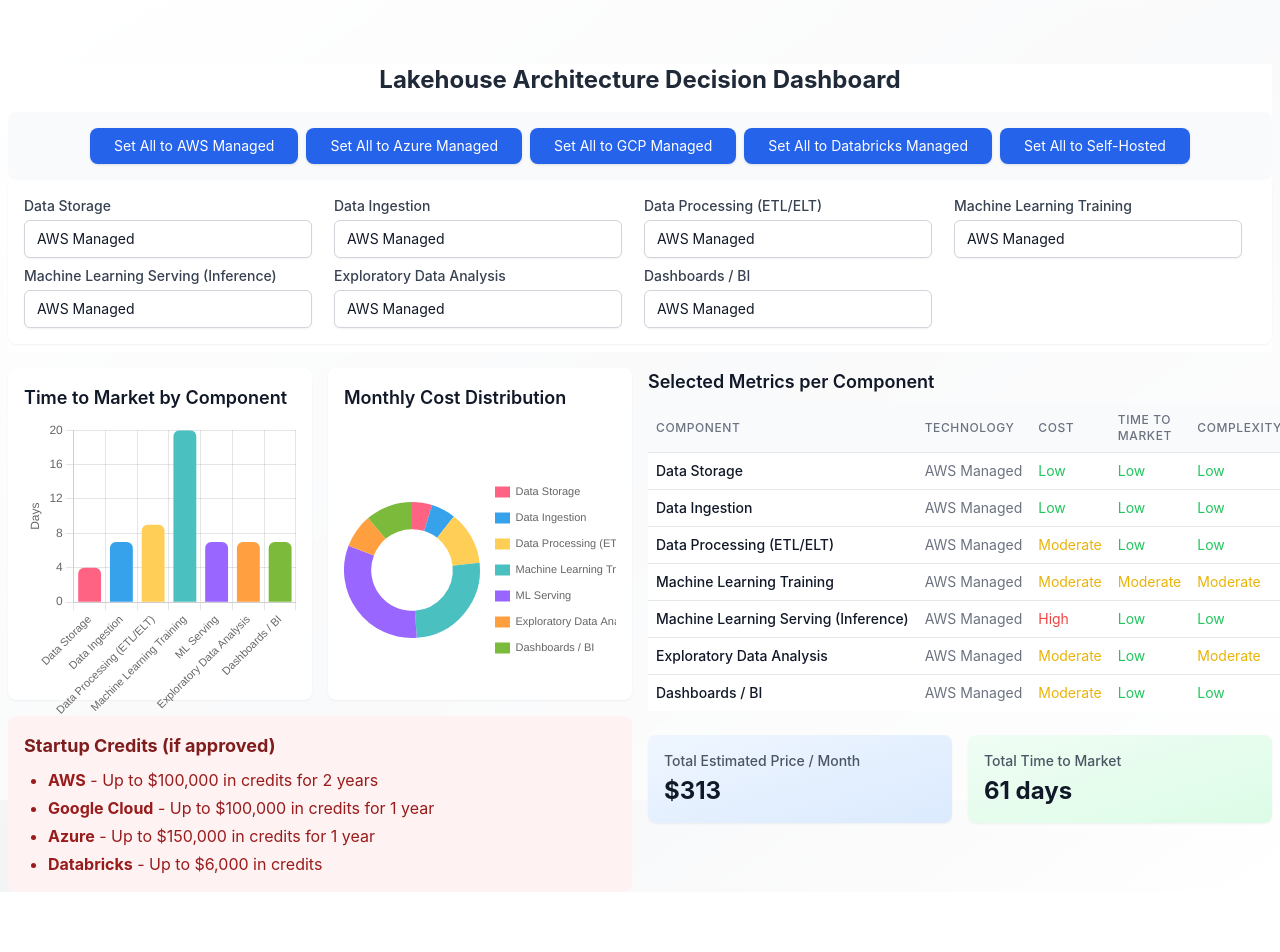
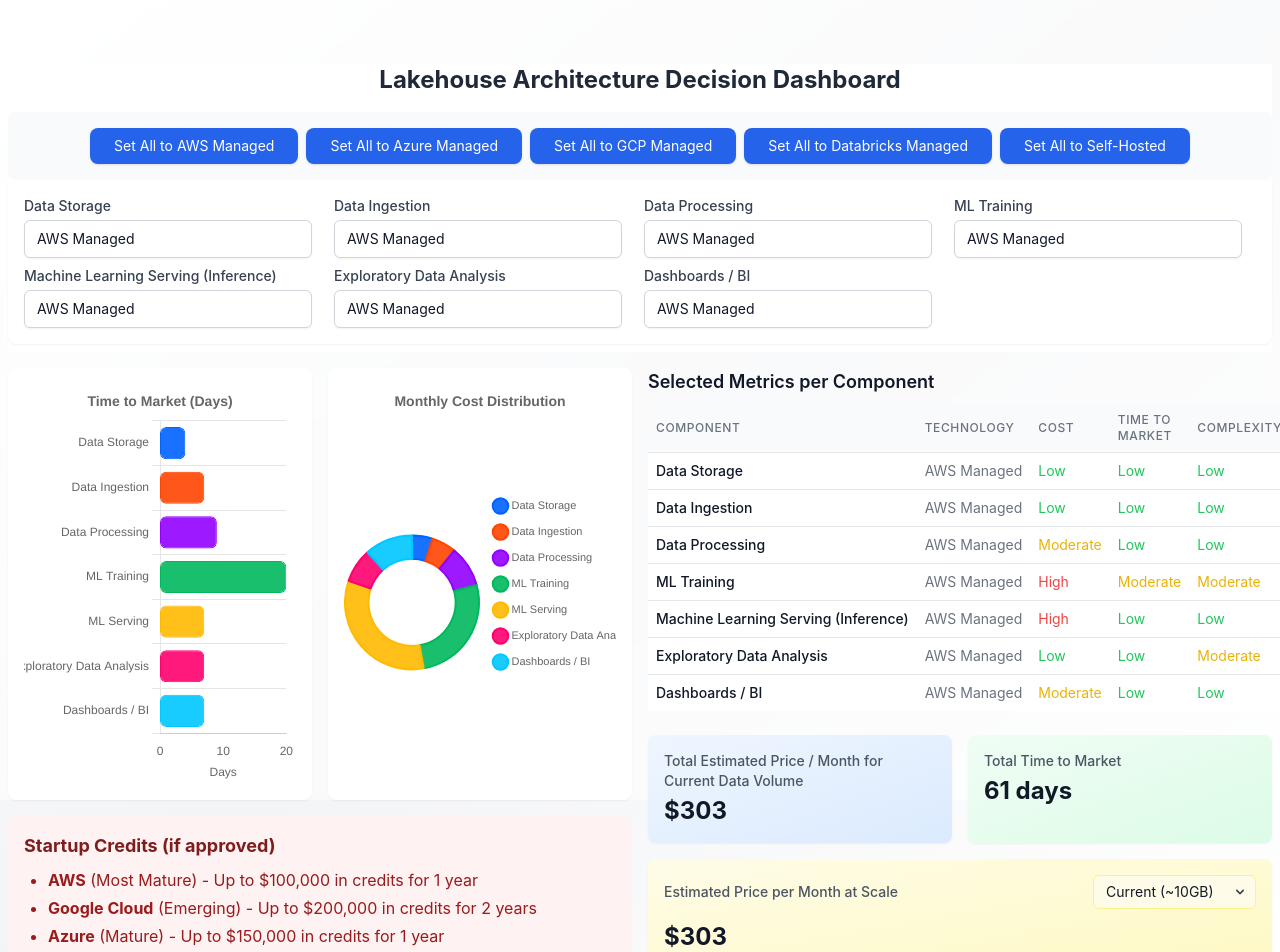
Before and after one commit to daiyaan-gp/lakehouse-decision-tool, a React (Create React App) app: page / in a window 1280 px wide. Shown: the top 952 px of the page. Before the commit the page ends 892 px from the top, so only its background shows below. Built offline with nearby package versions, Linux system fonts and the light colour scheme.

Commit message:
Update: Enhanced UI, added scaling features, and improved chart colors

```diff
--- a/src/components/CostDonutChart.jsx
+++ b/src/components/CostDonutChart.jsx
@@ -1,49 +1,63 @@
 import React from 'react';
 import { Doughnut } from 'react-chartjs-2';
 import { Chart as ChartJS, ArcElement, Tooltip, Legend } from 'chart.js';
+import { COMPONENT_COLORS } from './TimeToMarketChart';
 
 ChartJS.register(ArcElement, Tooltip, Legend);
 
+function shortenComponentName(name) {
+  if (name === "Machine Learning Serving (Inference)") return "ML Serving";
+  return name;
+}
+
 function CostDonutChart({ selectedData }) {
-  const shortenComponentName = (name) => {
-    if (name === "Machine Learning Serving (Inference)") return "ML Serving";
-    return name;
-  };
-
-  const componentCosts = selectedData.map(row => ({
-    component: shortenComponentName(row.component),
-    price: row.price || 0
-  }));
+  const componentCosts = selectedData.reduce((acc, item) => {
+    if (item && item.price > 0) {
+      acc[shortenComponentName(item.component)] = item.price;
+    }
+    return acc;
+  }, {});
 
   const data = {
-    labels: componentCosts.map(item => item.component),
+    labels: Object.keys(componentCosts),
     datasets: [
       {
-        data: componentCosts.map(item => item.price),
-        backgroundColor: [
-          '#FF6384',  // Pink
-          '#36A2EB',  // Blue
-          '#FFCE56',  // Yellow
-          '#4BC0C0',  // Teal
-          '#9966FF',  // Purple
-          '#FF9F40',  // Orange
-          '#7CBA3B',  // Green
-        ],
-        borderWidth: 0,
+        data: Object.values(componentCosts),
+        backgroundColor: Object.keys(componentCosts).map(comp => {
+          const originalName = comp === "ML Serving" ? "Machine Learning Serving (Inference)" : comp;
+          return COMPONENT_COLORS[originalName].bg;
+        }),
+        borderColor: Object.keys(componentCosts).map(comp => {
+          const originalName = comp === "ML Serving" ? "Machine Learning Serving (Inference)" : comp;
+          return COMPONENT_COLORS[originalName].border;
+        }),
+        borderWidth: 2,
+        hoverOffset: 15
       },
     ],
   };
 
   const options = {
+    responsive: true,
+    maintainAspectRatio: false,
+    cutout: '65%',
     plugins: {
       legend: {
         position: 'right',
         labels: {
-          boxWidth: 15,
-          padding: 15,
           font: {
             size: 11
-          }
+          },
+          padding: 15,
+          usePointStyle: true,
+          pointStyle: 'circle'
+        }
+      },
+      title: {
+        display: true,
+        text: 'Monthly Cost Distribution',
+        font: {
+          size: 14
         }
       },
       tooltip: {
@@ -52,18 +66,15 @@
             const value = context.raw;
             const total = context.dataset.data.reduce((acc, curr) => acc + curr, 0);
             const percentage = ((value / total) * 100).toFixed(1);
-            return `${context.label}: $${value.toLocaleString()} (${percentage}%)`;
+            return `$${value} (${percentage}%)`;
           }
         }
       }
-    },
-    cutout: '60%',
-    maintainAspectRatio: false
+    }
   };
 
   return (
-    <div className="w-full h-[300px]">
-      <h2 className="text-lg font-semibold mb-2">Monthly Cost Distribution</h2>
+    <div style={{ height: '400px', width: '100%' }}>
       <Doughnut data={data} options={options} />
     </div>
   );
--- a/src/components/Dashboard.jsx
+++ b/src/components/Dashboard.jsx
@@ -10,11 +10,19 @@
 const COMPONENTS = [
   "Data Storage",
   "Data Ingestion",
-  "Data Processing (ETL/ELT)",
-  "Machine Learning Training",
+  "Data Processing",
+  "ML Training",
   "Machine Learning Serving (Inference)",
   "Exploratory Data Analysis",
   "Dashboards / BI"
+];
+
+// Add scaling factors after COMPONENTS array
+const SCALING_FACTORS = [
+    { label: "Current (~10GB)", value: 1 },
+    { label: "10–100 GB Data", value: 2.5 },
+    { label: "100 GB–1 TB Data", value: 5 },
+    { label: "1 TB–10 TB Data", value: 10 },
   ];
 
 function Dashboard() {
@@ -25,6 +33,9 @@
       return acc;
     }, {})
   );
+
+  // Add scaling factor state
+  const [scalingFactor, setScalingFactor] = useState(SCALING_FACTORS[0].value);
 
   // 2) Handler to change a single component's technology selection
   const handleSelectionChange = (component, tech) => {
@@ -53,6 +64,9 @@
     totalTimeToMarket: selectedData.reduce((sum, row) => sum + (row?.timeToMarketDays || 0), 0)
   };
 
+  // Add scaled price calculation
+  const scaledPrice = summaryMetrics.totalPrice * scalingFactor;
+
   // Add bulk update handler
   const handleBulkUpdate = (technology) => {
     const newSelections = COMPONENTS.reduce((acc, comp) => {
@@ -80,7 +94,9 @@
   return (
     <div className="max-w-[1920px] mx-auto px-2">
       <div className="sticky top-0 bg-white z-10 pb-2">
-        <h1 className="text-2xl font-bold mb-4 text-center text-gray-800">Lakehouse Architecture Decision Dashboard</h1>
+        <h1 className="text-2xl font-bold mb-4 text-center text-gray-800">
+          Lakehouse Architecture Decision Dashboard
+        </h1>
 
         {/* Alert for mixed providers */}
         {hasMixedProviders() && (
@@ -140,9 +156,9 @@
           <div className="bg-red-50 p-4 rounded-lg mt-4">
             <h3 className="text-lg font-bold mb-2 text-red-900">Startup Credits (if approved)</h3>
             <ul className="list-disc pl-6 space-y-1 text-red-800">
-              <li><span className="font-bold">AWS</span> - Up to $100,000 in credits for 2 years</li>
-              <li><span className="font-bold">Google Cloud</span> - Up to $100,000 in credits for 1 year</li>
-              <li><span className="font-bold">Azure</span> - Up to $150,000 in credits for 1 year</li>
+              <li><span className="font-bold">AWS</span> (Most Mature) - Up to $100,000 in credits for 1 year</li>
+              <li><span className="font-bold">Google Cloud</span> (Emerging) - Up to $200,000 in credits for 2 years</li>
+              <li><span className="font-bold">Azure</span> (Mature) - Up to $150,000 in credits for 1 year</li>
               <li><span className="font-bold">Databricks</span> - Up to $6,000 in credits</li>
             </ul>
           </div>
@@ -187,9 +203,10 @@
           </table>
 
           {/* Summary Section */}
-          <div className="mt-6 grid grid-cols-2 gap-4">
+          <div className="mt-6 space-y-4">
+            <div className="grid grid-cols-2 gap-4">
               <div className="p-4 bg-gradient-to-br from-blue-50 to-blue-100 rounded-lg shadow-sm">
-              <h3 className="text-sm font-medium text-gray-600 mb-1">Total Estimated Price / Month</h3>
+                <h3 className="text-sm font-medium text-gray-600 mb-1">Total Estimated Price / Month for Current Data Volume</h3>
                 <p className="text-2xl font-bold text-gray-900">$
                   <CountUp
                     end={summaryMetrics.totalPrice}
@@ -210,6 +227,39 @@
                 </p>
               </div>
             </div>
+
+            <div className="p-4 bg-gradient-to-br from-yellow-50 to-yellow-100 rounded-lg shadow-sm">
+              <div className="flex items-center justify-between mb-3">
+                <h3 className="text-sm font-medium text-gray-600">Estimated Price per Month at Scale</h3>
+                <div className="relative">
+                  <select
+                    value={scalingFactor}
+                    onChange={(e) => setScalingFactor(Number(e.target.value))}
+                    className="appearance-none bg-yellow-50 border border-yellow-200 text-sm rounded-md px-3 py-1.5 pr-8 focus:outline-none focus:ring-2 focus:ring-yellow-400 focus:border-yellow-400"
+                  >
+                    {SCALING_FACTORS.map(factor => (
+                      <option key={factor.value} value={factor.value}>
+                        {factor.label}
+                      </option>
+                    ))}
+                  </select>
+                  <div className="pointer-events-none absolute inset-y-0 right-0 flex items-center px-2 text-gray-700">
+                    <svg className="fill-current h-4 w-4" xmlns="http://www.w3.org/2000/svg" viewBox="0 0 20 20">
+                      <path d="M5.293 7.293a1 1 0 011.414 0L10 10.586l3.293-3.293a1 1 0 111.414 1.414l-4 4a1 1 0 01-1.414 0l-4-4a1 1 0 010-1.414z"/>
+                    </svg>
+                  </div>
+                </div>
+              </div>
+              <p className="text-2xl font-bold text-gray-900">$
+                <CountUp
+                  end={scaledPrice}
+                  separator=","
+                  duration={0.5}
+                  preserveValue={true}
+                />
+              </p>
+            </div>
+          </div>
         </div>
       </div>
     </div>
--- a/src/components/TimeToMarketChart.jsx
+++ b/src/components/TimeToMarketChart.jsx
@@ -19,48 +19,56 @@
   Legend
 );
 
+// Shared color scheme for components
+export const COMPONENT_COLORS = {
+  "Data Storage": { bg: 'rgba(0, 99, 255, 0.9)', border: 'rgb(0, 99, 255)' },             // Royal Blue
+  "Data Ingestion": { bg: 'rgba(255, 69, 0, 0.9)', border: 'rgb(255, 69, 0)' },           // Orange Red
+  "Data Processing": { bg: 'rgba(147, 0, 255, 0.9)', border: 'rgb(147, 0, 255)' },        // Electric Purple
+  "ML Training": { bg: 'rgba(0, 184, 92, 0.9)', border: 'rgb(0, 184, 92)' },              // Emerald Green
+  "Machine Learning Serving (Inference)": { bg: 'rgba(255, 186, 0, 0.9)', border: 'rgb(255, 186, 0)' }, // Golden Yellow
+  "Exploratory Data Analysis": { bg: 'rgba(255, 0, 110, 0.9)', border: 'rgb(255, 0, 110)' }, // Hot Pink
+  "Dashboards / BI": { bg: 'rgba(0, 199, 255, 0.9)', border: 'rgb(0, 199, 255)' }         // Cyan
+};
+
+function shortenComponentName(name) {
+  if (name === "Machine Learning Serving (Inference)") return "ML Serving";
+  return name;
+}
+
 function TimeToMarketChart({ selectedData }) {
-  const shortenComponentName = (name) => {
-    if (name === "Machine Learning Serving (Inference)") return "ML Serving";
-    return name;
-  };
-
-  const data = {
-    labels: selectedData.map(row => shortenComponentName(row.component)),
-    datasets: [
-      {
-        label: 'Time to Market (Days)',
-        data: selectedData.map(row => row.timeToMarketDays),
-        backgroundColor: [
-          '#FF6384',  // Pink
-          '#36A2EB',  // Blue
-          '#FFCE56',  // Yellow
-          '#4BC0C0',  // Teal
-          '#9966FF',  // Purple
-          '#FF9F40',  // Orange
-          '#7CBA3B',  // Green
-        ],
-        borderRadius: 6,
-      }
-    ]
-  };
-
   const options = {
+    indexAxis: 'y',
     responsive: true,
     maintainAspectRatio: false,
     plugins: {
       legend: {
         display: false
       },
+      title: {
+        display: true,
+        text: 'Time to Market (Days)',
+        font: {
+          size: 14
+        }
+      },
       tooltip: {
         callbacks: {
-          label: (context) => `${context.parsed.y} days`
+          label: (context) => `${context.parsed.x} days`
         }
       }
     },
     scales: {
       y: {
-        beginAtZero: true,
+        ticks: {
+          callback: function(value) {
+            return shortenComponentName(this.getLabelForValue(value));
+          }
+        }
+      },
+      x: {
+        grid: {
+          display: false
+        },
         title: {
           display: true,
           text: 'Days',
@@ -68,23 +76,27 @@
             size: 12
           }
         }
-      },
-      x: {
-        ticks: {
-          maxRotation: 45,
-          minRotation: 45,
-          font: {
-            size: 11
-          }
-        }
       }
     }
   };
 
+  const data = {
+    labels: selectedData.map(item => item.component),
+    datasets: [
+      {
+        data: selectedData.map(item => item.timeToMarketDays),
+        backgroundColor: selectedData.map(item => COMPONENT_COLORS[item.component].bg),
+        borderColor: selectedData.map(item => COMPONENT_COLORS[item.component].border),
+        borderWidth: 1,
+        borderRadius: 6,
+        borderSkipped: false
+      }
+    ]
+  };
+
   return (
-    <div className="w-full h-[300px]">
-      <h2 className="text-lg font-semibold mb-2">Time to Market by Component</h2>
-      <Bar data={data} options={options} />
+    <div style={{ height: '400px', width: '100%' }}>
+      <Bar options={options} data={data} />
     </div>
   );
 }
--- a/src/data/lakehouseMatrix.js
+++ b/src/data/lakehouseMatrix.js
@@ -86,43 +86,43 @@
     {
       component: "Data Ingestion",
       technology: "Self-Hosted",
-      cost: "Moderate",
+      cost: "Low",
       price: 15,
       timeToMarket: "Moderate",
       timeToMarketDays: 14,
       complexity: "High"
     },
 
-    // 3) Data Processing (ETL/ELT)
+    // 3) Data Processing
     {
-      component: "Data Processing (ETL/ELT)",
+      component: "Data Processing",
       technology: "AWS Managed",
       cost: "Moderate",
-      price: 40,
+      price: 30,
       timeToMarket: "Low",
-      timeToMarketDays: 9,   // Up from 5 to 7, reflecting iteration with AWS Glue/Step Functions
+      timeToMarketDays: 9,
       complexity: "Low"
     },
     {
-      component: "Data Processing (ETL/ELT)",
+      component: "Data Processing",
       technology: "Azure Managed",
       cost: "Moderate",
-      price: 42,
+      price: 32,
       timeToMarket: "Low",
-      timeToMarketDays: 7,  // Up from 5, especially if orchestrating more complex Data Factory pipelines
+      timeToMarketDays: 7,
       complexity: "Low"
     },
     {
-      component: "Data Processing (ETL/ELT)",
+      component: "Data Processing",
       technology: "GCP Managed",
       cost: "Moderate",
-      price: 40,
+      price: 30,
       timeToMarket: "Low",
       timeToMarketDays: 8,
       complexity: "Low"
     },
     {
-      component: "Data Processing (ETL/ELT)",
+      component: "Data Processing",
       technology: "Databricks Managed",
       cost: "Moderate",
       price: 55,
@@ -131,59 +131,59 @@
       complexity: "Low"
     },
     {
-      component: "Data Processing (ETL/ELT)",
+      component: "Data Processing",
       technology: "Self-Hosted",
-      cost: "Moderate",
-      price: 30,
+      cost: "Low",
+      price: 20,
       timeToMarket: "Moderate",
-      timeToMarketDays: 20,  // Increased from 28 to 45, Spark or other big data frameworks can be a slog
+      timeToMarketDays: 20,
       complexity: "High"
     },
 
-    // 4) Machine Learning Training
+    // 4) ML Training
     {
-      component: "Machine Learning Training",
+      component: "ML Training",
       technology: "AWS Managed",
-      cost: "Moderate",
+      cost: "High",
       price: 80,
       timeToMarket: "Moderate",
-      timeToMarketDays: 20, // Increased from 5, includes environment setup & iterative tuning
+      timeToMarketDays: 20,
       complexity: "Moderate"
     },
     {
-      component: "Machine Learning Training",
+      component: "ML Training",
       technology: "Azure Managed",
-      cost: "Moderate",
-      price: 85,
+      cost: "High",
+      price: 75,
       timeToMarket: "Moderate",
-      timeToMarketDays: 22, // Increased from 6 to 14, possibly multiple experiment runs & AutoML configurations
+      timeToMarketDays: 22,
       complexity: "Moderate"
     },
     {
-      component: "Machine Learning Training",
+      component: "ML Training",
       technology: "GCP Managed",
-      cost: "Moderate",
-      price: 75,
+      cost: "High",
+      price: 70,
       timeToMarket: "Moderate",
-      timeToMarketDays: 20, // Increased from 5, includes Vertex pipelines + hyperparameter tuning
+      timeToMarketDays: 20,
       complexity: "Moderate"
     },
     {
-      component: "Machine Learning Training",
+      component: "ML Training",
       technology: "Databricks Managed",
       cost: "Moderate",
       price: 100,
       timeToMarket: "Low",
-      timeToMarketDays: 15, // Up from 5, multiple cluster configs & MLflow setups
+      timeToMarketDays: 15,
       complexity: "Moderate"
     },
     {
-      component: "Machine Learning Training",
+      component: "ML Training",
       technology: "Self-Hosted",
-      cost: "High",
-      price: 70,
+      cost: "Moderate",
+      price: 60,
       timeToMarket: "High",
-      timeToMarketDays: 40,  // Increased from 30 to 60, HPC environment, MLOps tooling, GPU drivers, etc.
+      timeToMarketDays: 40,
       complexity: "High"
     },
 
@@ -228,7 +228,7 @@
       component: "Machine Learning Serving (Inference)",
       technology: "Self-Hosted",
       cost: "Moderate",
-      price: 80,
+      price: 75,
       timeToMarket: "High",
       timeToMarketDays: 20,  // Increased from 21 to 45, self-hosting container orchestration + rollout + monitoring
       complexity: "High"
@@ -238,28 +238,28 @@
     {
       component: "Exploratory Data Analysis",
       technology: "AWS Managed",
-      cost: "Moderate",
+      cost: "Low",
       price: 25,
       timeToMarket: "Low",
-      timeToMarketDays: 7,  // Increased from 2, actual data prep + learning the environment
+      timeToMarketDays: 7,
       complexity: "Moderate"
     },
     {
       component: "Exploratory Data Analysis",
       technology: "Azure Managed",
-      cost: "Moderate",
+      cost: "Low",
       price: 28,
       timeToMarket: "Low",
-      timeToMarketDays: 7,  // Up from 3, might involve Synapse notebooks, linking to data, troubleshooting
+      timeToMarketDays: 7,
       complexity: "Moderate"
     },
     {
       component: "Exploratory Data Analysis",
       technology: "GCP Managed",
-      cost: "Moderate",
+      cost: "Low",
       price: 22,
       timeToMarket: "Low",
-      timeToMarketDays: 7,   // Up from 2, BigQuery setup + data transformations + dataset creation
+      timeToMarketDays: 7,
       complexity: "Moderate"
     },
     {
@@ -268,7 +268,7 @@
       cost: "Moderate",
       price: 35,
       timeToMarket: "Low",
-      timeToMarketDays: 5,   // Up from 2, cluster + notebook environment config, plus data ingestion
+      timeToMarketDays: 5,
       complexity: "Moderate"
     },
     {
@@ -277,7 +277,7 @@
       cost: "Low",
       price: 15,
       timeToMarket: "Moderate",
-      timeToMarketDays: 14,  // Increased from 14 to 30, installing Jupyter/Spark, environment quirks, debugging
+      timeToMarketDays: 14,
       complexity: "Moderate"
     },
 
```
Lines whose indentation alone changed are shown as unchanged.
